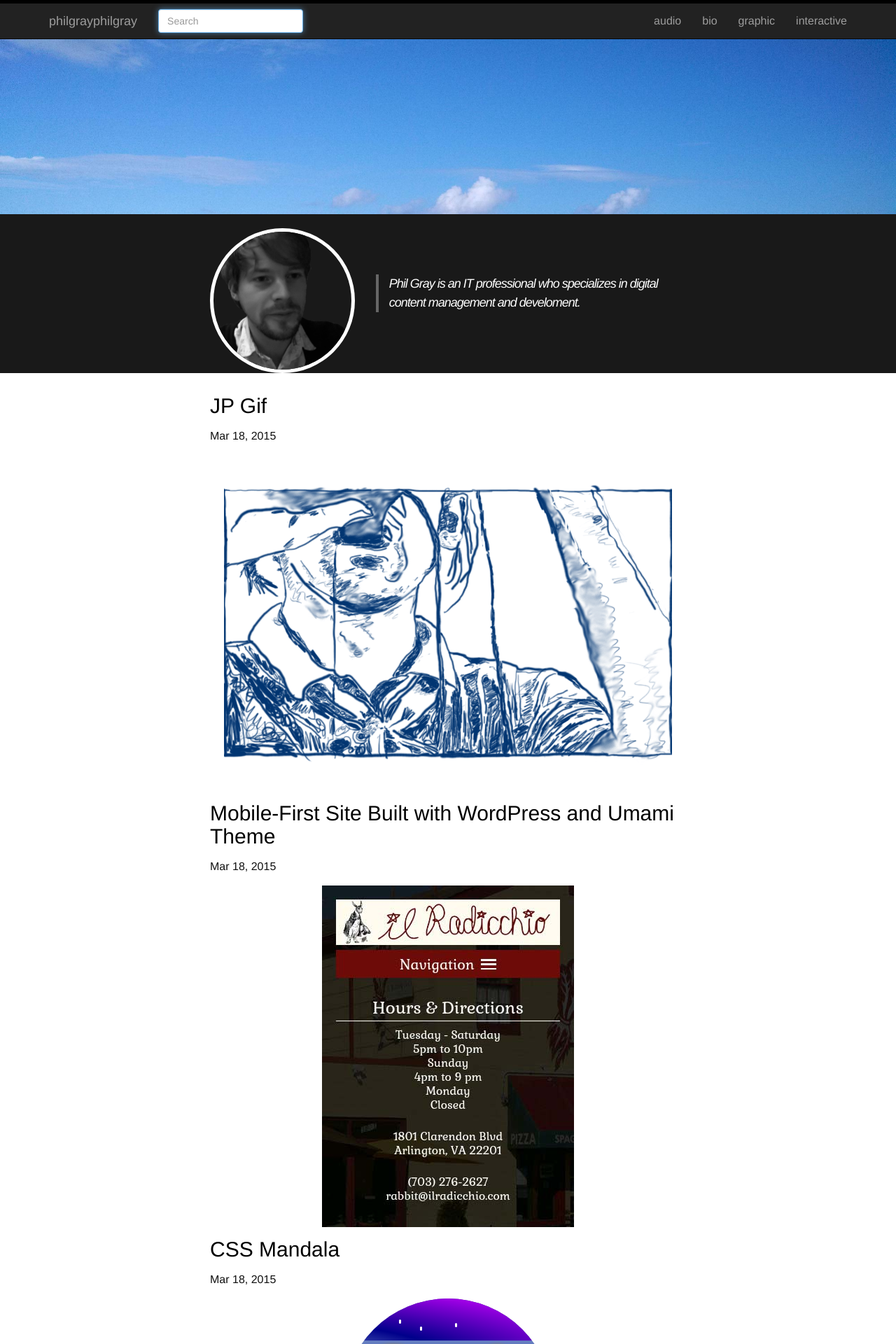
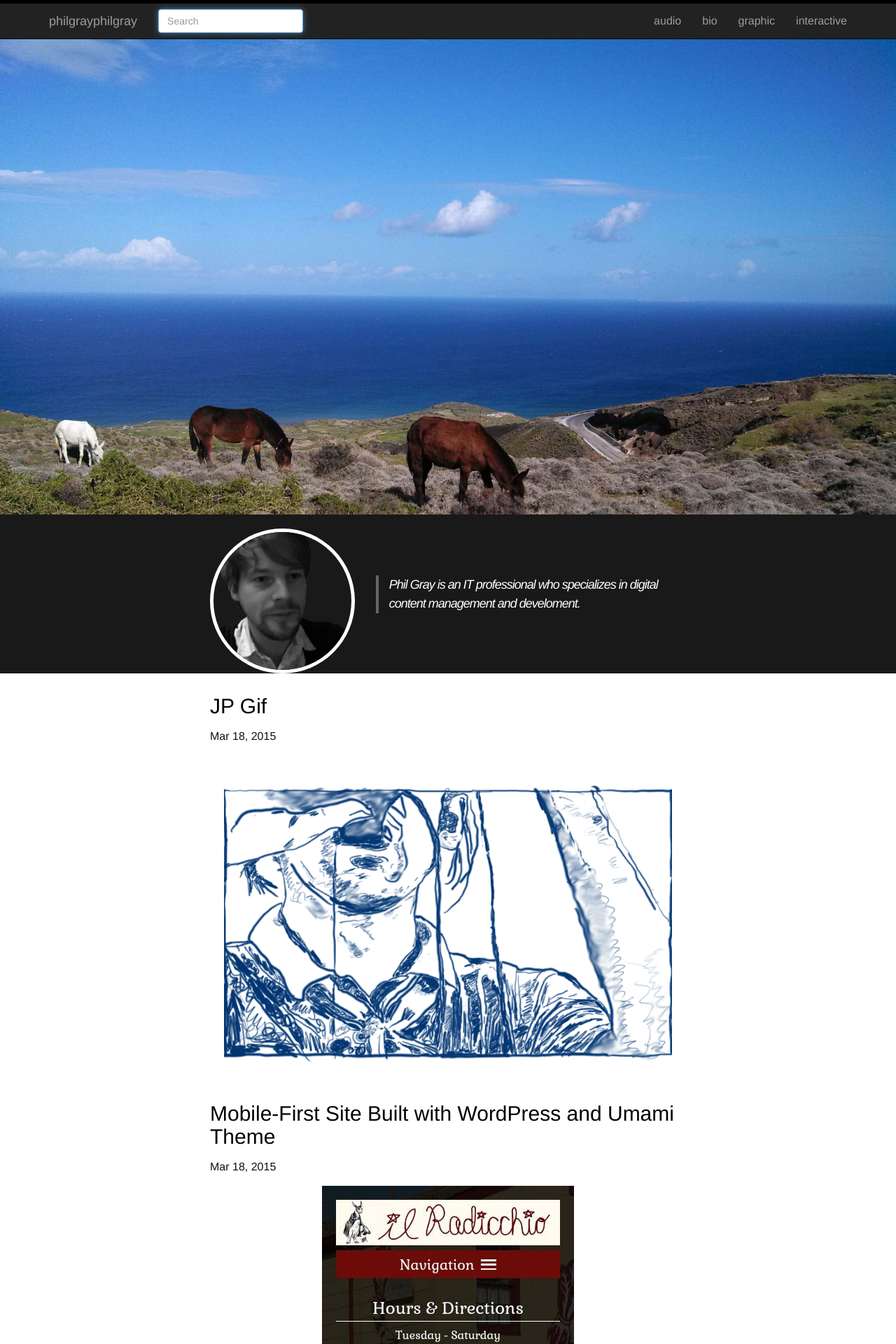
Before and after one commit to philgrayphilgray/philgrayphilgray.github.io, a Jekyll site: the page built from index.html, in a window 1280 px wide. Shown: the top 1920 px of the page at 70% size. Built offline with Jekyll 4.4.1, drawn with Linux system fonts in a browser that asks for light colours; the list of posts is cut into pages by our own code.

Commit message:
replace home bg div with responsive img

```diff
--- a/_layouts/home.html
+++ b/_layouts/home.html
@@ -3,7 +3,7 @@
   <body>
   <div class="wrapper-home">
   {% include header.html %}
-<div class="panel-cover"></div>
+<img src="/img/seahorses.jpg" alt="sea horses" class="img-responsive">
 <div class="panel-prof">
 <div class="wrapper">
 	<div class="row">
```
Also changed, not shown: img/HAND2.gif (deleted), img/MUR2.gif (deleted), img/bed.png (deleted), img/catfood.png (deleted), img/chubchub2.gif (deleted), img/favicon (2).jpg (deleted), img/floor.png (deleted).
